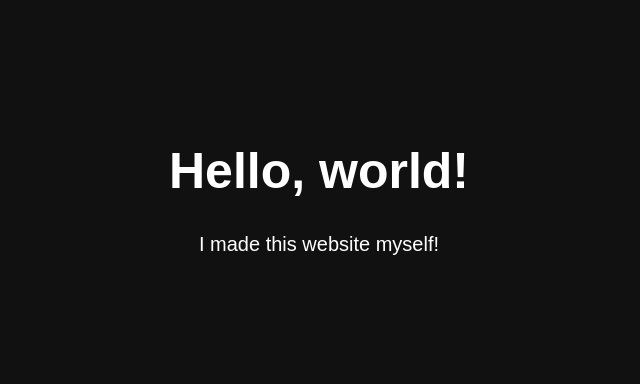
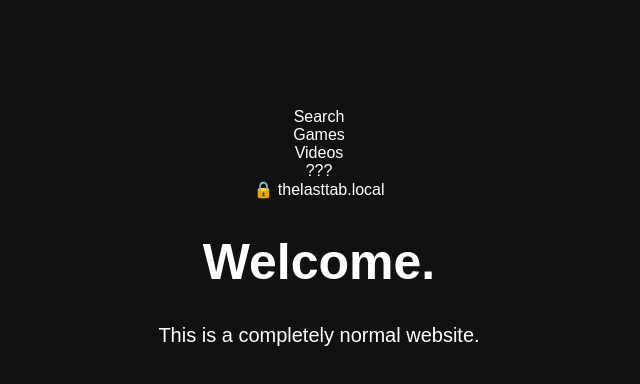
Before and after one commit to PigletHobbiesYT/my-website, a plain HTML site: page index.html in a window 1280 px wide. Shown: the whole page, without its empty margins (321-961 px from the left). Drawn offline with Linux system fonts and the light colour scheme.

Commit message:
Update title and add browser interface elements

```diff
--- a/index.html
+++ b/index.html
@@ -1,12 +1,31 @@
 <!DOCTYPE html>
 <html>
 <head>
-    <title>My Website</title>
+    <title>The Last Tab</title>
     <link rel="stylesheet" href="style.css">
 </head>
 
 <body>
-    <h1>Hello, world!</h1>
-    <p>I made this website myself!</p>
+
+    <div class="browser">
+
+        <div class="tabs">
+            <div class="tab active">Search</div>
+            <div class="tab">Games</div>
+            <div class="tab">Videos</div>
+            <div class="tab">???</div>
+        </div>
+
+        <div class="address-bar">
+            🔒 thelasttab.local
+        </div>
+
+        <div class="page">
+            <h1>Welcome.</h1>
+            <p>This is a completely normal website.</p>
+        </div>
+
+    </div>
+
 </body>
 </html>
```
